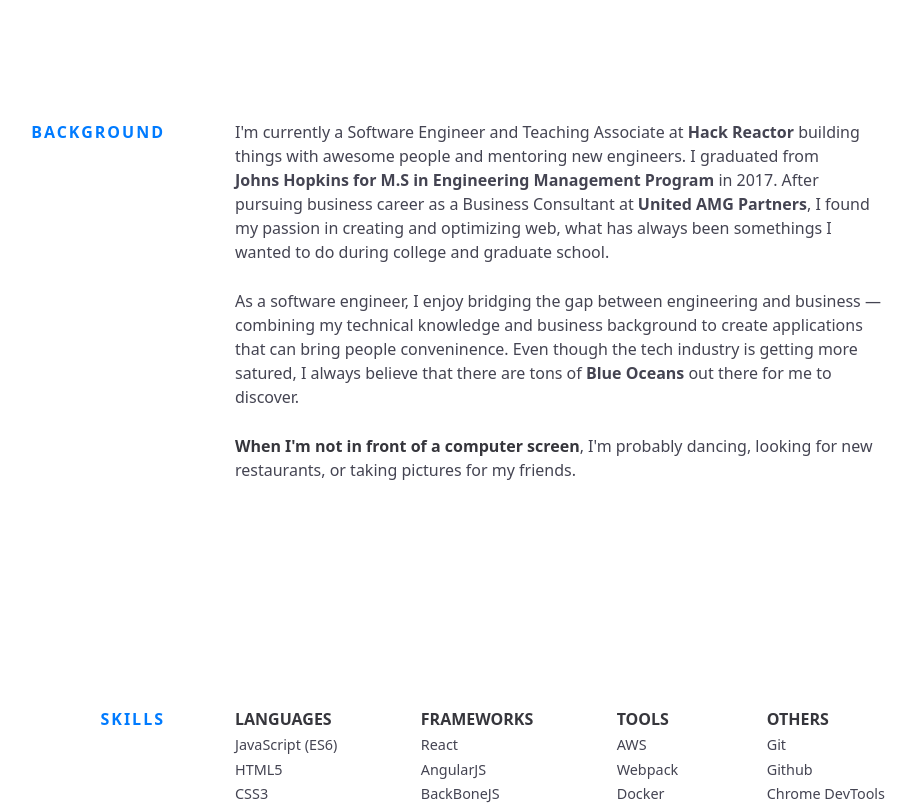
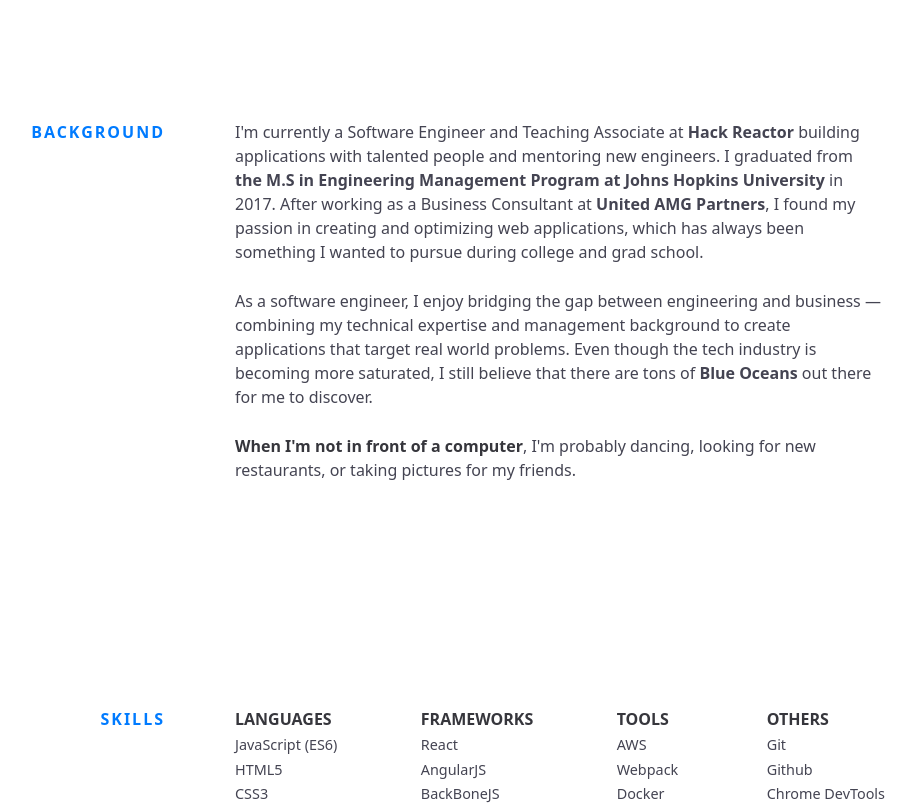
Before and after one commit to dylanqian29/the-dylan-qian, a React app: page / in a window 1280 px wide. Shown: the part 780-1585 px from the top of the page, without its empty margins (215-1130 px from the left). Built offline with nearby package versions, Linux system fonts and the light colour scheme; some icons are missing.

Commit message:
corrected the typo

```diff
--- a/src/components/Background.js
+++ b/src/components/Background.js
@@ -10,20 +10,20 @@
         <div className="section__title">Background</div>
         <div className="section__content">
           <p>
-            I'm currently a Software Engineer and Teaching Associate at <a className="underline-link" href="https://www.hackreactor.com/" > Hack Reactor</a>  building things with awesome people and mentoring new engineers. I graduated from
-            <a className="underline-link" href="https://msem.engineering.jhu.edu/">Johns Hopkins for M.S in Engineering Management Program</a> in 2017.
-            After pursuing business career as a Business Consultant at <a className="underline-link" href="http://www.unitedamgpartners.com/">United AMG Partners</a>,
-            I found my passion in creating and optimizing web, what has always been somethings I wanted to do during college and graduate school.
+            I'm currently a Software Engineer and Teaching Associate at <a className="underline-link" href="https://www.hackreactor.com/" > Hack Reactor</a>  building applications with talented people and mentoring new engineers. I graduated from
+            <a className="underline-link" href="https://msem.engineering.jhu.edu/">the M.S in Engineering Management Program at Johns Hopkins University</a> in 2017.
+            After working as a Business Consultant at <a className="underline-link" href="http://www.unitedamgpartners.com/">United AMG Partners</a>,
+            I found my passion in creating and optimizing web applications, which has always been something I wanted to pursue during college and grad school.
           </p>
 
           <p>
-            As a software engineer, I enjoy bridging the gap between engineering and business &mdash; combining my technical knowledge
-            and business background to create applications that can bring people conveninence. Even though the tech industry is getting more satured,
-            I always believe that there are tons of <a className="underline-link" href="https://en.wikipedia.org/wiki/Blue_Ocean_Strategy">Blue Oceans</a> out there for me to discover.
+            As a software engineer, I enjoy bridging the gap between engineering and business &mdash; combining my technical expertise
+            and management background to create applications that target real world problems. Even though the tech industry is becoming more saturated,
+            I still believe that there are tons of <a className="underline-link" href="https://en.wikipedia.org/wiki/Blue_Ocean_Strategy">Blue Oceans</a> out there for me to discover.
           </p>
 
           <p>
-            <strong>When I'm not in front of a computer screen</strong>, I'm probably dancing, looking for new restaurants,
+            <strong>When I'm not in front of a computer</strong>, I'm probably dancing, looking for new restaurants,
             or taking pictures for my friends.
           </p>
         </div>
--- a/src/components/Intro.js
+++ b/src/components/Intro.js
@@ -12,7 +12,7 @@
           </h1>
 
           <h2 className="intro__tagline">I'm
-            <span className="name"> Dylan Qian</span>, a San Francisco based fullstack software engineer and dancer, who focuses on building creative and beautiful interfaces
+            <span className="name"> Dylan Qian</span>, a San Francisco based full stack software engineer and dancer who focuses on building creative and beautiful interfaces
             <span className="emoji technologist"></span>
           </h2>
 
--- a/src/components/Projects.js
+++ b/src/components/Projects.js
@@ -36,7 +36,7 @@
     return (
       <section className="section featured-projects">
         {this.state.isOpen && <Modal id={this.state.id} closeModal={this.closeModal}/>}
-        <div className="section__title"> Projects</div>
+        <div className="section__title"> Projects <br/>(Click the Demo)</div>
           <div className="section__content">
             <div className="project welp">
               <figure className="project__pic">
@@ -93,7 +93,7 @@
               <div className="project__name">
                 <a href= "https://black-jack-challenge.herokuapp.com"> Blackjack 21 Game </a>
               </div>
-              <p> A simplifed blackjack 21 game using React and CSS</p>
+              <p> A simplified blackjack 21 game using React and CSS</p>
             </figcaption>
           </div>
         </div>
```
